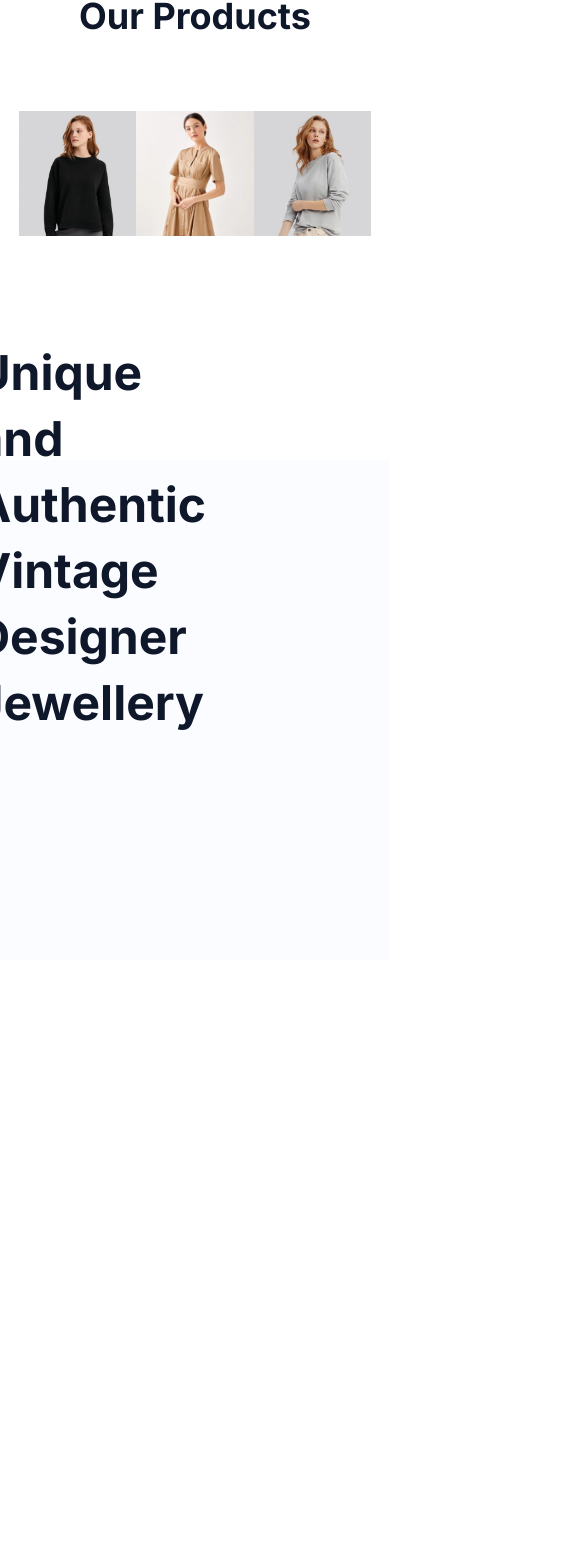
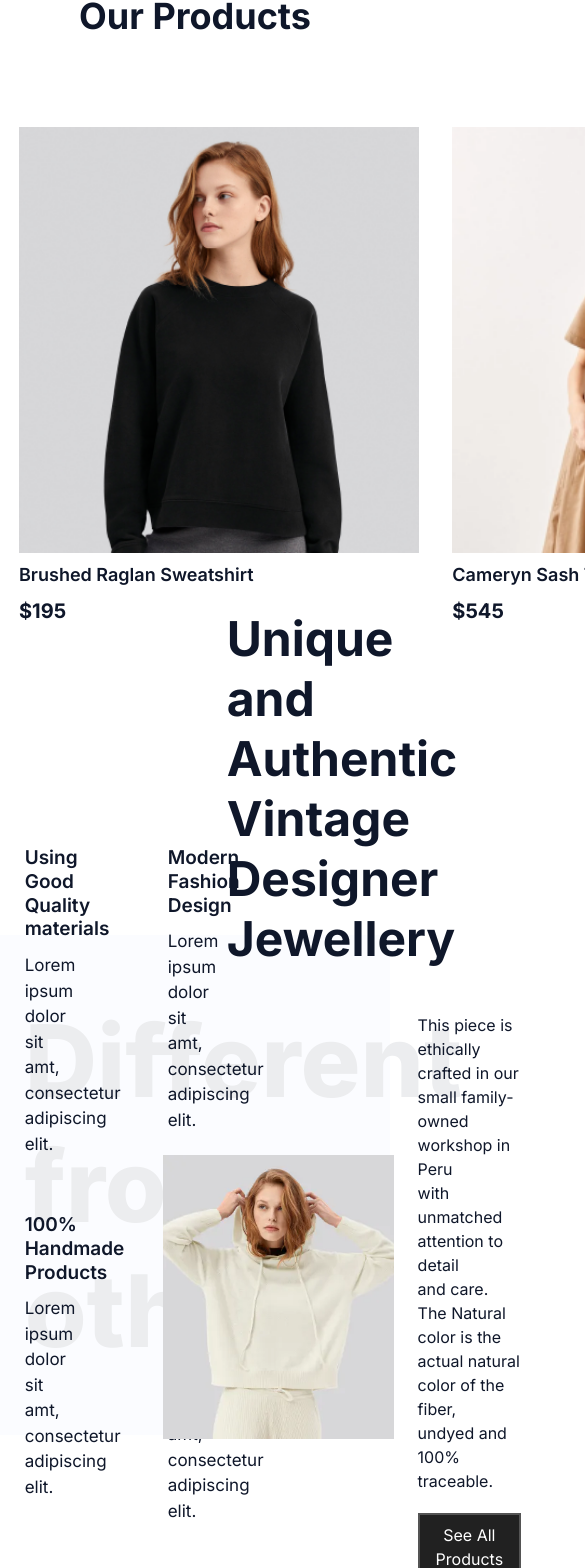
Before and after one commit to MuhammadbinSalman/Full-Stack-Ecommerce-Store, a Next.js app: page / in a window 390 px wide. Shown: the part 2372-3940 px from the top of the page, 585 px wide, since content can reach past the window. Before the commit the page ends 3332 px from the top, so only its background shows below. Built offline with nearby package versions, Linux system fonts and the light colour scheme.

Commit message:
Designer Section Added,
I've added a designer section which is probably the most hardest one section, although it's not responsive yet

```diff
--- a/app/components/Designer.tsx
+++ b/app/components/Designer.tsx
@@ -1,11 +1,42 @@
+import Image from 'next/image'
 import React from 'react'
 
 export default function Designer() {
   return (
-    <div className='w-full px-40 flex justify-end items-start mt-36 h-[500px] bg-[#fbfcff]'>
-        <h1 className='relative top-[-24%] right-6 leading-snug font-bold text-left text-5xl '>
-          Unique and Authentic<br/> Vintage Designer<br/> Jewellery
+    <div className='w-full px-11 flex justify-center items-center mt-36 h-[500px] bg-[#fbfcff]'>
+      <div className='flex relative flex-nowrap w-full justify-start items-center'>
+        <h1 className='font-extrabold text-[#ecedef] leading-tight pl-24 text-left text-[100px]'>Different<br /> from <br />others</h1>
+        <div className='absolute grid gap-14 gap-x-20 pl-24 grid-cols-2'>
+          <div className='flex flex-col gap-3'>
+            <h3 className='font-semibold leading-tight text-[19px]'>Using Good Quality<br /> materials</h3>
+            <p className='text-[17px] leading-normal'>Lorem ipsum dolor sit<br /> amt, consectetur<br /> adipiscing elit.</p>
+          </div>
+          <div className='flex flex-col gap-3'>
+            <h3 className='font-semibold leading-tight text-[19px]'>Modern Fashion<br /> Design</h3>
+            <p className='text-[17px] leading-normal'>Lorem ipsum dolor sit<br /> amt, consectetur<br /> adipiscing elit.</p>
+          </div>
+          <div className='flex flex-col gap-3'>
+            <h3 className='font-semibold leading-tight text-[19px]'>100% Handmade<br /> Products</h3>
+            <p className='text-[17px] leading-normal'>Lorem ipsum dolor sit<br /> amt, consectetur<br /> adipiscing elit.</p>
+          </div>
+          <div className='flex flex-col gap-3'>
+            <h3 className='font-semibold leading-tight text-[19px]'>Discount For Bulk<br /> Orders</h3>
+            <p className='text-[17px] leading-normal'>Lorem ipsum dolor sit<br /> amt, consectetur<br /> adipiscing elit.</p>
+          </div>
+        </div>
+      </div>
+      <div className='flex gap-11 relative right-1 top-[-18%] items-start flex-col'>
+        <h1 className='  leading-tight font-bold text-5xl '>
+          Unique and Authentic Vintage Designer Jewellery
         </h1>
+        <div className='flex gap-6 items-center justify-center'>
+          <Image src='/modelFemale12.webp' alt='image model' height='250' width='250' />
+          <div className='flex justify-center gap-5 flex-col items-center'>
+            <p>This piece is ethically crafted in our<br /> small family-owned workshop in Peru<br /> with unmatched attention to detail<br /> and care. The Natural color is the<br /> actual natural color of the fiber,<br /> undyed and 100% traceable.</p>
+            <button className='py-2 px-4 bg-[#212121] border-2 text-white border-[#545454]'>See All Products</button>
+          </div>
+        </div>
+      </div>
     </div>
   )
 }
--- a/app/components/Products.tsx
+++ b/app/components/Products.tsx
@@ -39,39 +39,72 @@ const myData: MyImages = {
 
 function ImageSlider() {
     return (
-        <Swiper slidesPerView={3} className="md:grid md:grid-cols-3 lg:grid-cols-3"breakpoints={{640: {slidesPerView: 3,},768: {slidesPerView: 3,},}}>
-            <SwiperSlide className=''>
-                <Image src={myData.Image1} alt='product' height={"400"} width={"400"}/>
+        <Swiper slidesPerView={3} className="py-10 w-[1300px] h-[600px] pt-6 md:grid md:grid-cols-3 lg:grid-cols-3" breakpoints={{ 640: { slidesPerView: 3, }, 768: { slidesPerView: 3, }, }}>
+            <SwiperSlide className='hover:scale-105 transition duration-500'>
+                <div className='w-full h-4'/>
+                <Image src={myData.Image1} alt='product' className='' height={"400"} width={"400"} />
+                <h1 className='my-2 font-semibold text-lg'>Brushed Raglan Sweatshirt</h1>
+                <p className='font-bold text-xl'>$195</p>
             </SwiperSlide>
-            <SwiperSlide>
-                <Image src={myData.Image2} alt='product' height={"400"} width={"400"}/>
+            <SwiperSlide className='hover:scale-105 transition duration-500'>
+                <div className='w-full h-4'/>
+                <Image src={myData.Image2} alt='product' height={"400"} width={"400"} />
+                <h1 className='my-2 font-semibold text-lg'>Cameryn Sash Tie Dress</h1>
+                <p className='font-bold text-xl'>$545</p>
             </SwiperSlide>
-            <SwiperSlide>
-                <Image src={myData.Image3} alt='product' height={"400"} width={"400"}/>
+            <SwiperSlide className='hover:scale-105 transition duration-500'>
+                <div className='w-full h-4'/>
+                <Image src={myData.Image3} alt='product' height={"400"} width={"400"} />
+                <h1 className='my-2 font-semibold text-lg'>Flex Sweatshirt</h1>
+                <p className='font-bold text-xl'>$175</p>
             </SwiperSlide>
-            <SwiperSlide>
-                <Image src={myData.Image4} alt='product' height={"400"} width={"400"}/>
+            <SwiperSlide className='hover:scale-105 transition duration-500'>
+                <div className='w-full h-4'/>
+                <Image src={myData.Image4} alt='product' height={"400"} width={"400"} />
+                <h1 className='my-2 font-semibold text-lg'>Flex Sweatpants</h1>
+                <p className='font-bold text-xl'>$175</p>
             </SwiperSlide>
-            <SwiperSlide>
-                <Image src={myData.Image5} alt='product' height={"400"} width={"400"}/>
+            <SwiperSlide className='hover:scale-105 transition duration-500'>
+                <div className='w-full h-4'/>
+                <Image src={myData.Image5} alt='product' height={"400"} width={"400"} />
+                <h1 className='my-2 font-semibold text-lg'>Pink Fleece Sweetpants</h1>
+                <p className='font-bold text-xl'>$195</p>
             </SwiperSlide>
-            <SwiperSlide>
-                <Image src={myData.Image6} alt='product' height={"400"} width={"400"}/>
+            <SwiperSlide className='hover:scale-105 transition duration-500'>
+                <div className='w-full h-4'/>
+                <Image src={myData.Image6} alt='product' height={"400"} width={"400"} />
+                <h1 className='my-2 font-semibold text-lg'>Lite Sweatpants</h1>
+                <p className='font-bold text-xl'>$150</p>
             </SwiperSlide>
-            <SwiperSlide>
-                <Image src={myData.Image7} alt='product' height={"400"} width={"400"}/>
+            <SwiperSlide className='hover:scale-105 transition duration-500'>
+                <div className='w-full h-4'/>
+                <Image src={myData.Image7} alt='product' height={"400"} width={"400"} />
+                <h1 className='my-2 font-semibold text-lg'>Imperial Alpaca Hoodie</h1>
+                <p className='font-bold text-xl'>$525</p>
             </SwiperSlide>
-            <SwiperSlide>
-                <Image src={myData.Image8} alt='product' height={"400"} width={"400"}/>
+            <SwiperSlide className='hover:scale-105 transition duration-500'>
+                <div className='w-full h-4'/>
+                <Image src={myData.Image8} alt='product' height={"400"} width={"400"} />
+                <h1 className='my-2 font-semibold text-lg'>Flex Pushbutton Bomber</h1>
+                <p className='font-bold text-xl'>$225</p>
             </SwiperSlide>
-            <SwiperSlide>
-                <Image src={myData.Image9} alt='product' height={"400"} width={"400"}/>
+            <SwiperSlide className='hover:scale-105 transition duration-500'>
+                <div className='w-full h-4'/>
+                <Image src={myData.Image9} alt='product' height={"400"} width={"400"} />
+                <h1 className='my-2 font-semibold text-lg'>Muscle Tank</h1>
+                <p className='font-bol text-xld'>$75</p>
             </SwiperSlide>
-            <SwiperSlide>
-                <Image src={myData.Image10} alt='product' height={"400"} width={"400"}/>
+            <SwiperSlide className='hover:scale-105 transition duration-500'>
+                <div className='w-full h-4'/>
+                <Image src={myData.Image10} alt='product' height={"400"} width={"400"} />
+                <h1 className='my-2 font-semibold text-lg'>Brushed Bomber</h1>
+                <p className='font-bold text-xl'>$225</p>
             </SwiperSlide>
-            <SwiperSlide>
-                <Image src={myData.Image11} alt='product' height={"400"} width={"400"}/>
+            <SwiperSlide className='hover:scale-105 transition duration-500'>
+                <div className='w-full h-4'/>
+                <Image src={myData.Image11} alt='product' height={"400"} width={"400"} />
+                <h1 className='my-2 font-semibold text-lg'>Raglan Sweatshirt</h1>
+                <p className='font-bold text-xl'>$195</p>
             </SwiperSlide>
         </Swiper>
     );
@@ -83,7 +116,7 @@ export default function Products() {
             <p className='text-center text-sm text-blue-500 font-semibold'>PRODUCTS</p>
             <h1 className='text-center text-4xl font-bold py-4 leading-tight'>Our Products</h1>
             <div id="myCarousel" className="pt-14">
-                <ImageSlider/>
+                <ImageSlider />
             </div>
 
         </div>
```
Also changed, not shown: public/modelFemale12.webp (added).
